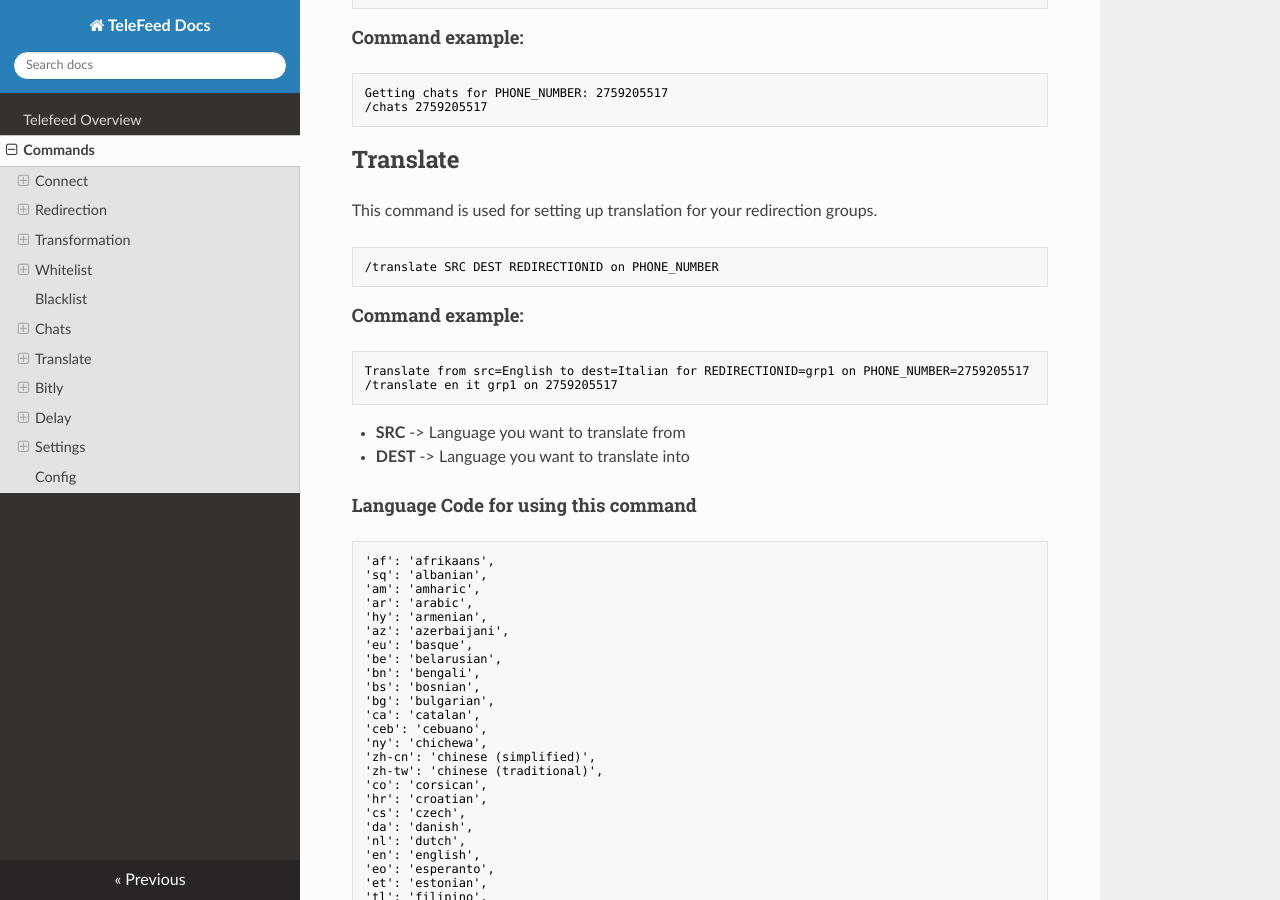
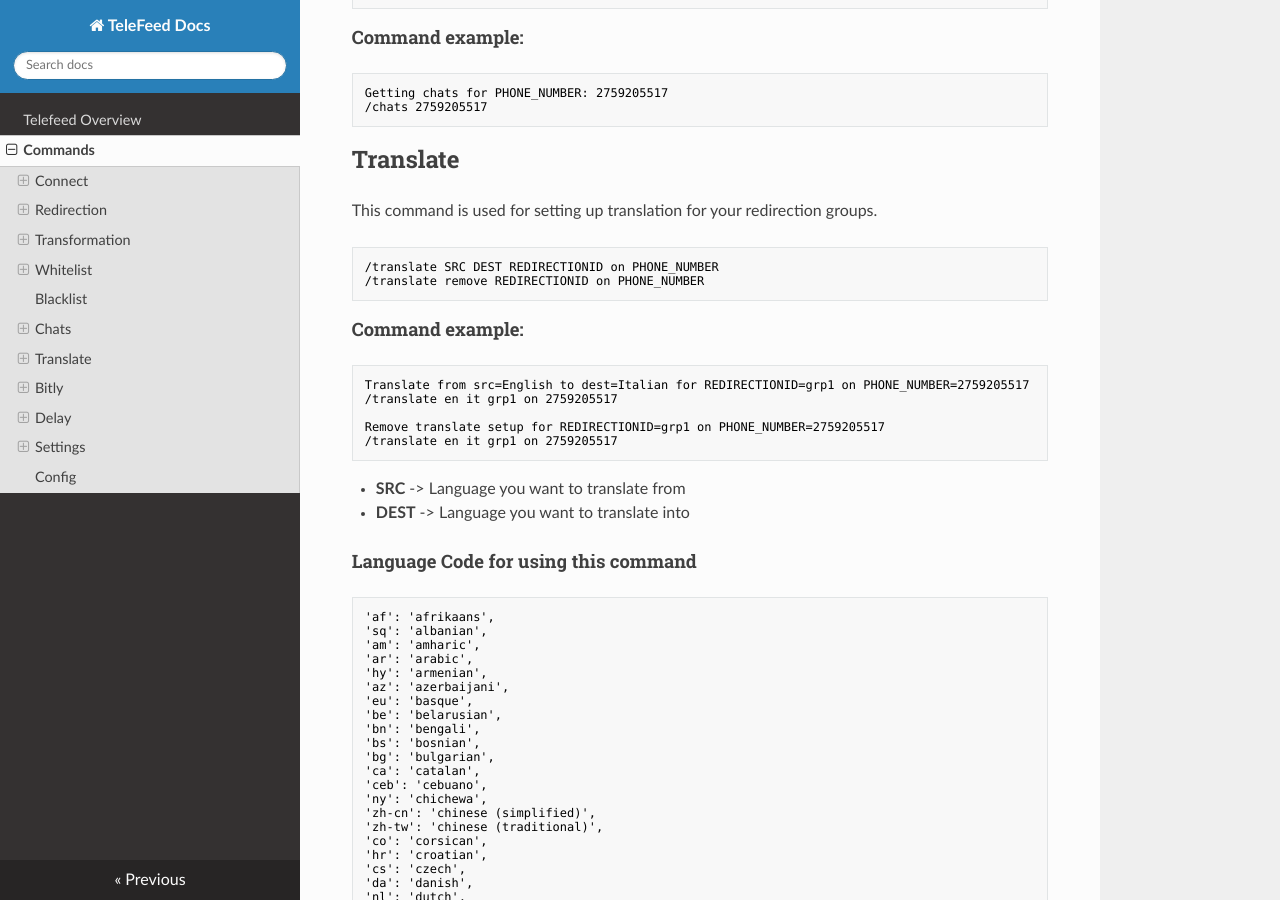
Before and after one commit to PSYR3X/telefeed_docs, an MkDocs documentation site: the page built from docs/commands.md, in a window 1280 px wide and 900 px high, scrolled down 6549 px. Built offline with MkDocs 1.6.1, drawn with Linux system fonts in a browser that asks for light colours.

Commit message:
Adding remove doc

````diff
--- a/docs/commands.md
+++ b/docs/commands.md
@@ -305,12 +305,16 @@ This command is used for setting up translation for your redirection groups.
 
 ```nohighlight
 /translate SRC DEST REDIRECTIONID on PHONE_NUMBER
+/translate remove REDIRECTIONID on PHONE_NUMBER
 ```
 
 ####Command example:
 
 ```nohighlight
 Translate from src=English to dest=Italian for REDIRECTIONID=grp1 on PHONE_NUMBER=2759205517
+/translate en it grp1 on 2759205517
+
+Remove translate setup for REDIRECTIONID=grp1 on PHONE_NUMBER=2759205517
 /translate en it grp1 on 2759205517
 ```
 
````
